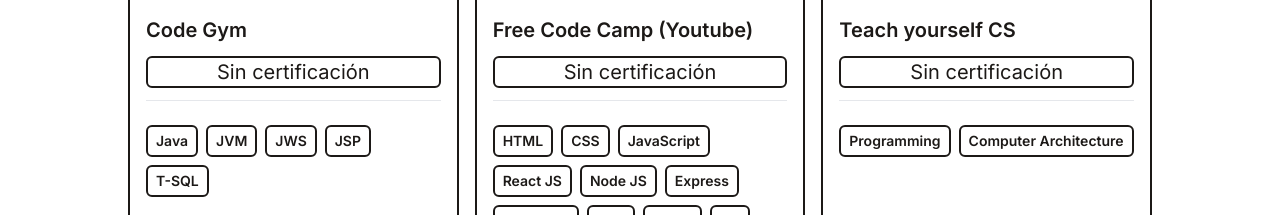
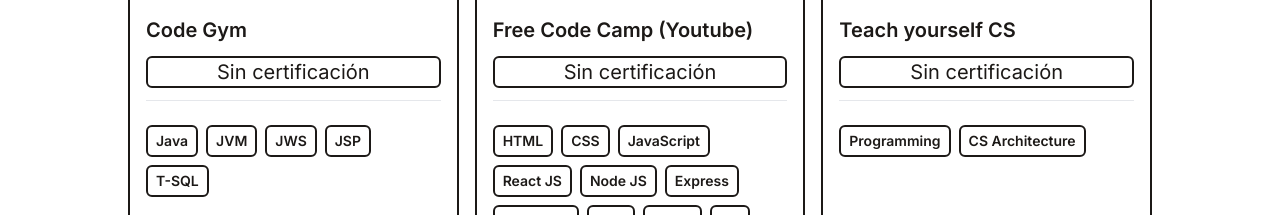
Before and after one commit to jpromanonet/freeCodingResources, a React (Vite) app: page / in a window 1280 px wide. Shown: the part 1220-1435 px from the top of the page. Built offline with nearby package versions, Linux system fonts and the light colour scheme.

Commit message:
Almost done

```diff
--- a/src/data/portfolio.js
+++ b/src/data/portfolio.js
@@ -38,7 +38,7 @@ export default [
       title: 'Teach yourself CS',
       cert: 'Sin certificación',
       imgUrl: '/assets/teachyourselfcs.png',
-      stack: ['Programming', 'Computer Architecture'],
+      stack: ['Programming', 'CS Architecture'],
       link: 'https://www.teachyourselfcs.com',
    },
 ]
```
